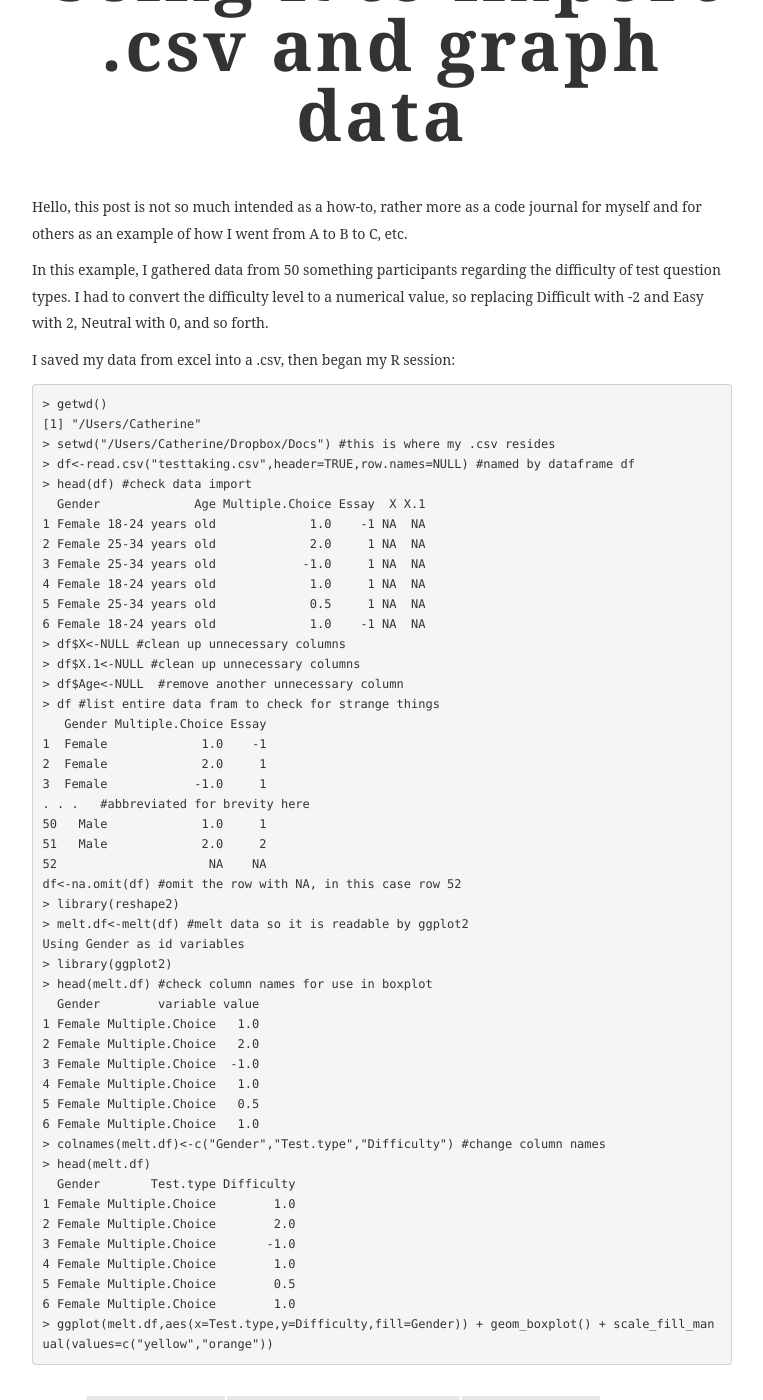
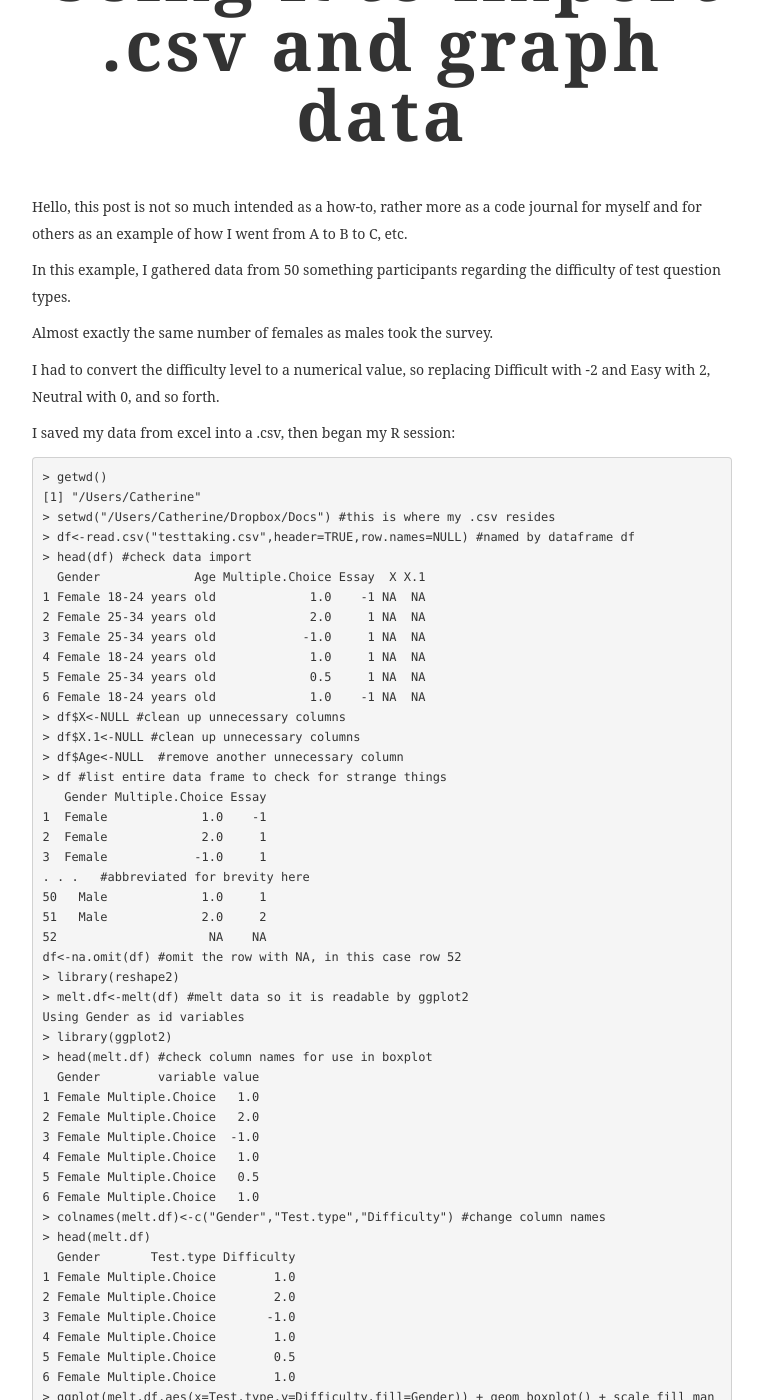
Before and after one commit to eastandwestwind/notes, a Jekyll site: the page built from _posts/2015-07-22-rimportboxplot.md, in a window 1280 px wide and 1400 px high, scrolled down 246 px. Shown: the whole window, without its empty margins (258-1021 px from the left). Built offline with Jekyll 4.4.1, drawn with Linux system fonts in a browser that asks for light colours; some web fonts are replaced; some of the changed text lies outside the part shown.

Commit message:
clean up R import post

```diff
--- a/_posts/2015-07-22-rimportboxplot.md
+++ b/_posts/2015-07-22-rimportboxplot.md
@@ -5,7 +5,11 @@ title: Using R to import .csv and graph data
 
 Hello, this post is not so much intended as a how-to, rather more as a code journal for myself and for others as an example of how I went from A to B to C, etc.
 
-In this example, I gathered data from 50 something participants regarding the difficulty of test question types. I had to convert the difficulty level to a numerical value, so replacing Difficult with -2 and Easy with 2, Neutral with 0, and so forth.
+In this example, I gathered data from 50 something participants regarding the difficulty of test question types.
+
+Almost exactly the same number of females as males took the survey.
+
+I had to convert the difficulty level to a numerical value, so replacing Difficult with -2 and Easy with 2, Neutral with 0, and so forth.
 
 I saved my data from excel into a .csv, then began my R session:
 
@@ -24,7 +28,7 @@ I saved my data from excel into a .csv, then began my R session:
 	> df$X<-NULL #clean up unnecessary columns
 	> df$X.1<-NULL #clean up unnecessary columns
 	> df$Age<-NULL	#remove another unnecessary column
-	> df #list entire data fram to check for strange things
+	> df #list entire data frame to check for strange things
        Gender Multiple.Choice Essay
 	1  Female             1.0    -1
 	2  Female             2.0     1
```
